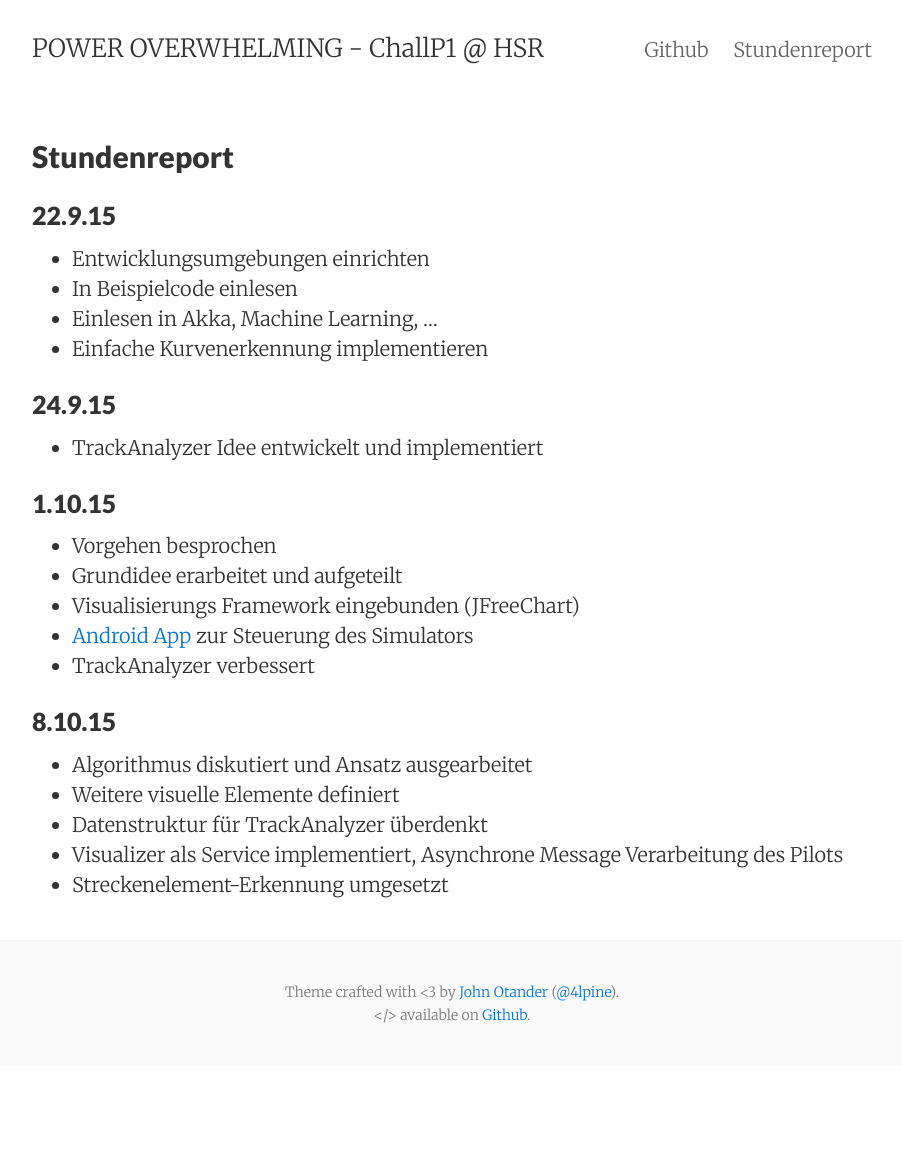
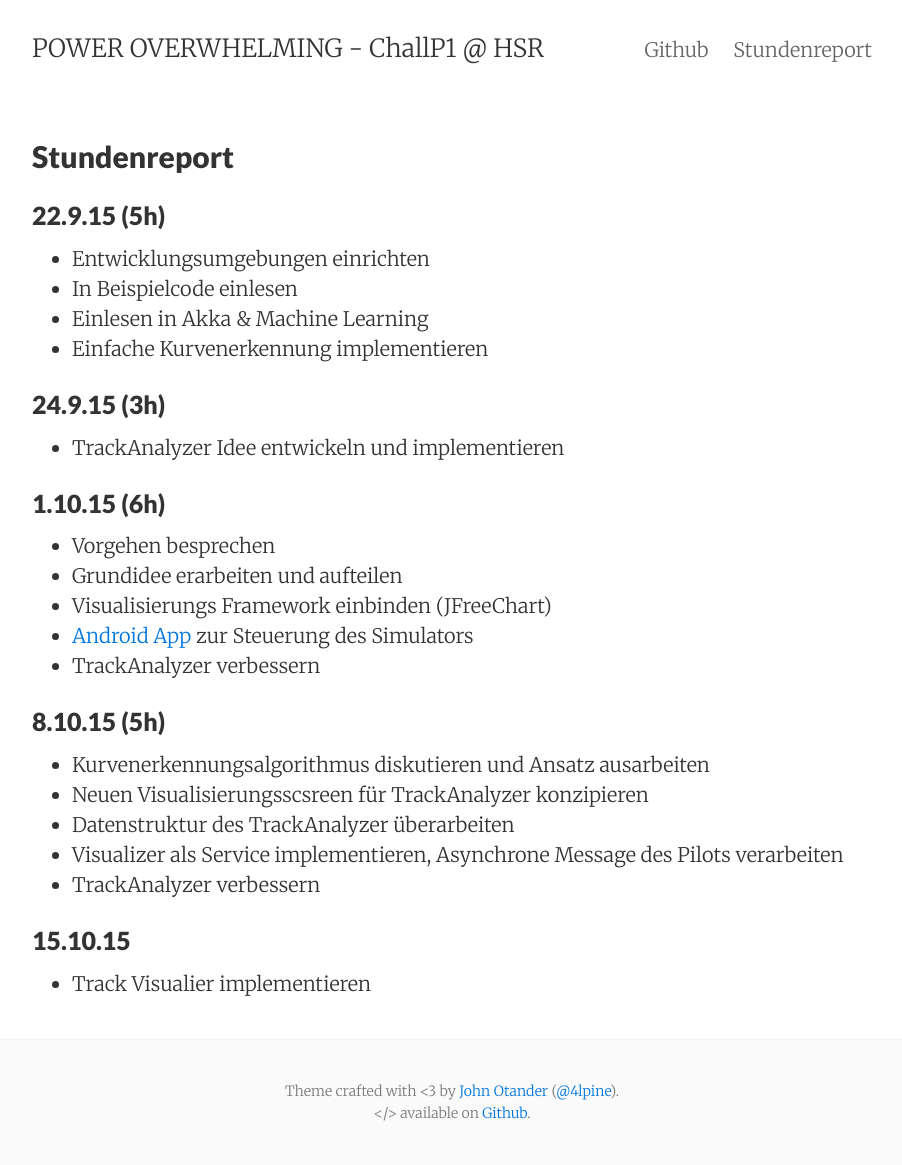
Before and after one commit to tourn/ChallP1, a Jekyll site: the page built from report.md, in a window 1280 px wide. Shown: the whole page, without its empty margins (188-1090 px from the left). Built offline with Jekyll 4.4.1, drawn with Linux system fonts in a browser that asks for light colours; before the commit the page ends 1066 px from its top, so only the background shows below that.

Commit message:
Add TrackAnalyzer post

```diff
--- a/report.md
+++ b/report.md
@@ -4,25 +4,28 @@ title: Stundenreport
 permalink: /report/
 ---
 
-### 22.9.15
+### 22.9.15 (5h)
 * Entwicklungsumgebungen einrichten
 * In Beispielcode einlesen
-* Einlesen in Akka, Machine Learning, ...
+* Einlesen in Akka & Machine Learning
 * Einfache Kurvenerkennung implementieren
 
-### 24.9.15
-* TrackAnalyzer Idee entwickelt und implementiert
+### 24.9.15 (3h)
+* TrackAnalyzer Idee entwickeln und implementieren
 
-### 1.10.15
-* Vorgehen besprochen
-* Grundidee erarbeitet und aufgeteilt
-* Visualisierungs Framework eingebunden (JFreeChart)
+### 1.10.15 (6h)
+* Vorgehen besprechen
+* Grundidee erarbeiten und aufteilen
+* Visualisierungs Framework einbinden (JFreeChart)
 * [Android App](https://github.com/tourn/ChallP1-CarreraRemote/releases/tag/0.1) zur Steuerung des Simulators
-* TrackAnalyzer verbessert
+* TrackAnalyzer verbessern
 
-### 8.10.15
-* Algorithmus diskutiert und Ansatz ausgearbeitet
-* Weitere visuelle Elemente definiert
-* Datenstruktur für TrackAnalyzer überdenkt
-* Visualizer als Service implementiert, Asynchrone Message Verarbeitung des Pilots
-* Streckenelement-Erkennung umgesetzt
+### 8.10.15 (5h)
+* Kurvenerkennungsalgorithmus diskutieren und Ansatz ausarbeiten
+* Neuen Visualisierungsscsreen für TrackAnalyzer konzipieren
+* Datenstruktur des TrackAnalyzer überarbeiten
+* Visualizer als Service implementieren, Asynchrone Message des Pilots verarbeiten
+* TrackAnalyzer verbessern
+
+### 15.10.15
+* Track Visualier implementieren
```
Also changed, not shown: _posts/2015-10-08-trackanalyzer-kurven.md (added, +22 -0 lines), images/trackdata.png (added).
